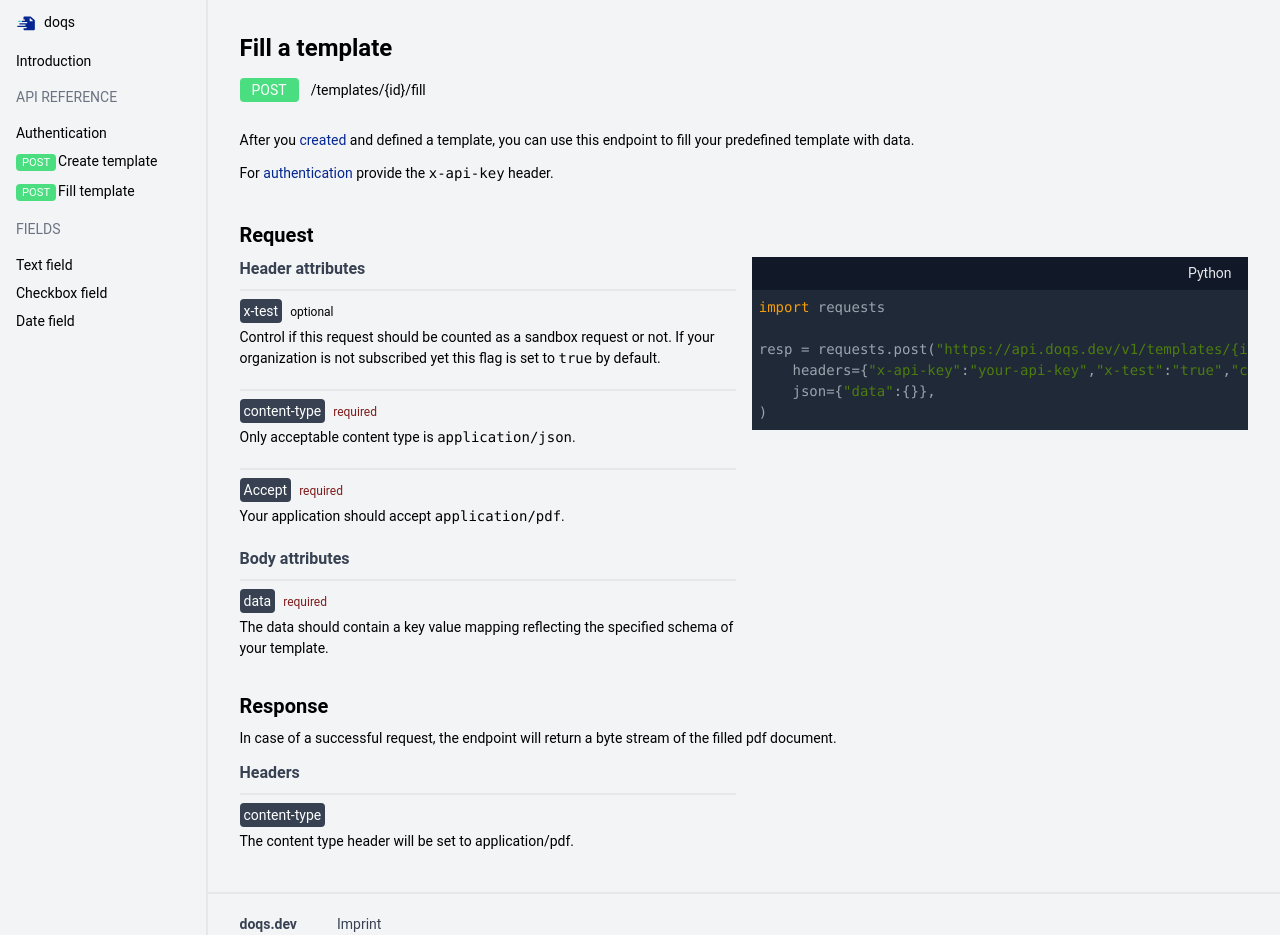
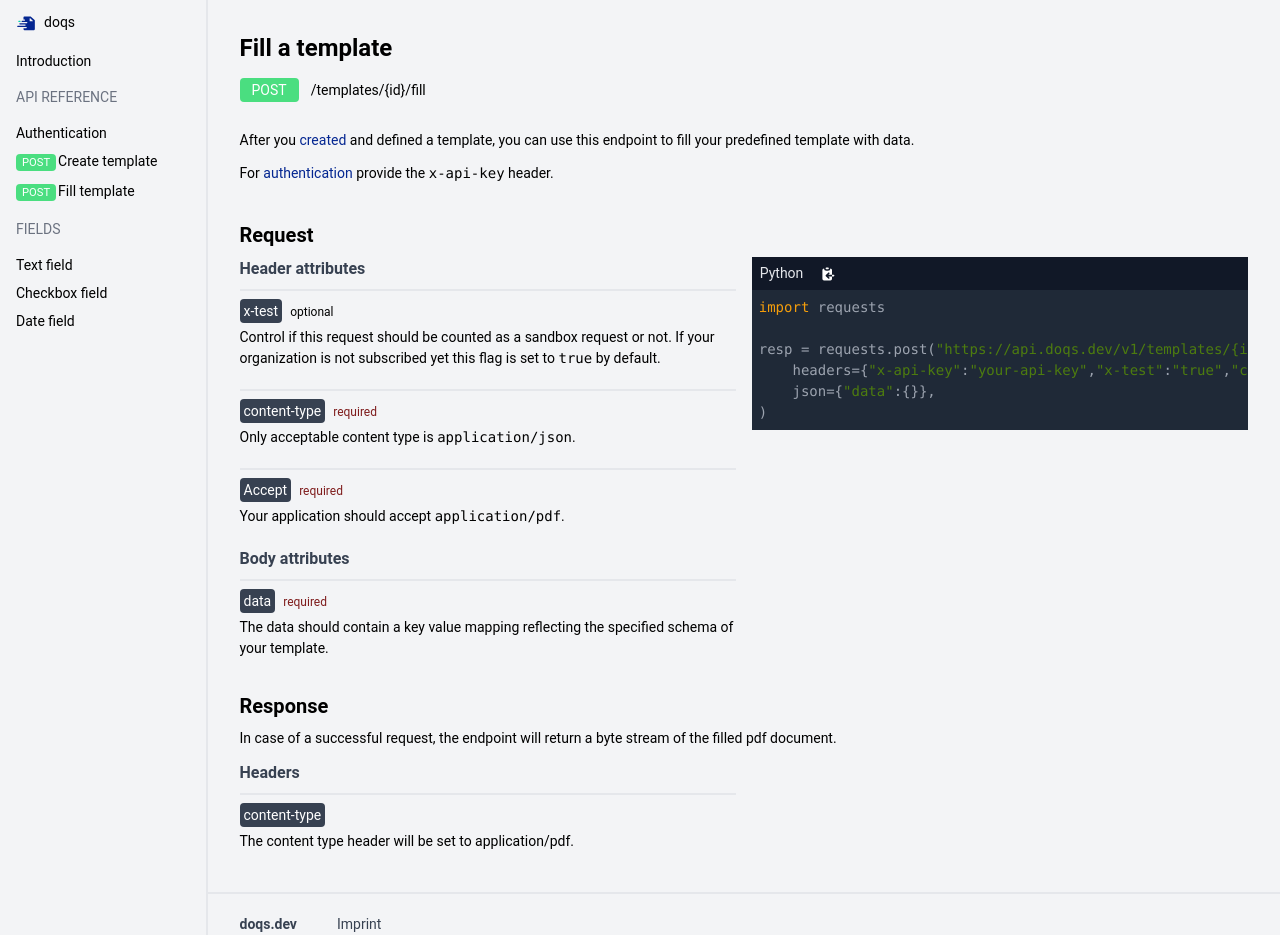
Before and after one commit to doqs-dev/docs, a Next.js app: page /api-reference/fill-template in a window 1280 px wide. Built offline with nearby package versions, Linux system fonts and the light colour scheme.

Commit message:
feat: copy to clip board

```diff
--- a/components/request-example.tsx
+++ b/components/request-example.tsx
@@ -49,15 +49,26 @@ ${
 `
   }
 
+  const copyToClipboard = useCallback(() => {
+    navigator.clipboard.writeText(codeMap[value]);
+  }, [value, codeMap]);
+
   console.log(codeMap[value], value);
   return (
       <div>
-        <div className={'py-1.5 bg-gray-900 text-right'}>
+        <div className={'py-1.5 bg-gray-900 flex'}>
           <select className={'appearance-none bg-transparent text-gray-200 px-2 mr-2 outline-none'}
                   onChange={handleChange}>
             {LANGUAGES.map(lang => <option key={lang}
                                            value={lang}>{lang}</option>)}
           </select>
+          <button className={'text-white'} title={'Copy to clipboard'} onClick={copyToClipboard}>
+            <svg xmlns="http://www.w3.org/2000/svg" className="h-auto w-4" viewBox="0 0 20 20" fill="currentColor">
+              <path d="M8 2a1 1 0 000 2h2a1 1 0 100-2H8z"/>
+              <path
+                  d="M3 5a2 2 0 012-2 3 3 0 003 3h2a3 3 0 003-3 2 2 0 012 2v6h-4.586l1.293-1.293a1 1 0 00-1.414-1.414l-3 3a1 1 0 000 1.414l3 3a1 1 0 001.414-1.414L10.414 13H15v3a2 2 0 01-2 2H5a2 2 0 01-2-2V5zM15 11h2a1 1 0 110 2h-2v-2z"/>
+            </svg>
+          </button>
         </div>
         <div>
           {value && (<SimpleCodeHighlighter language={value.toString().toLowerCase()} code={codeMap[value]}/>)}
```
